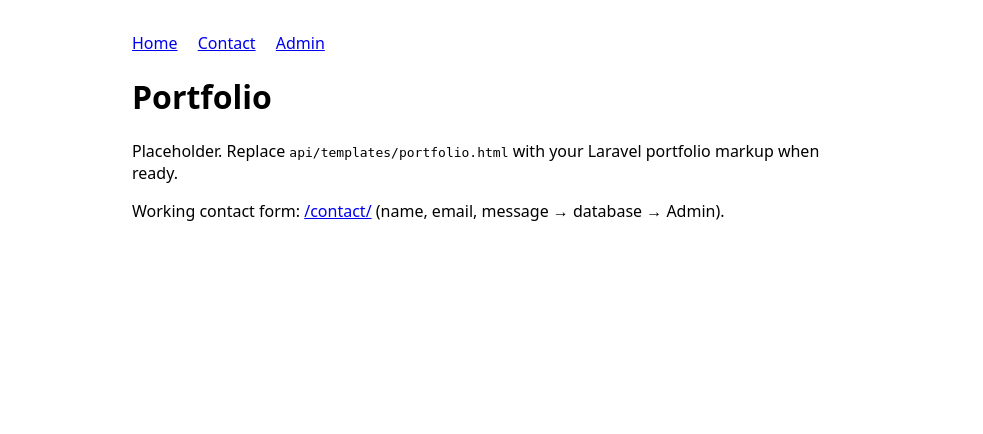
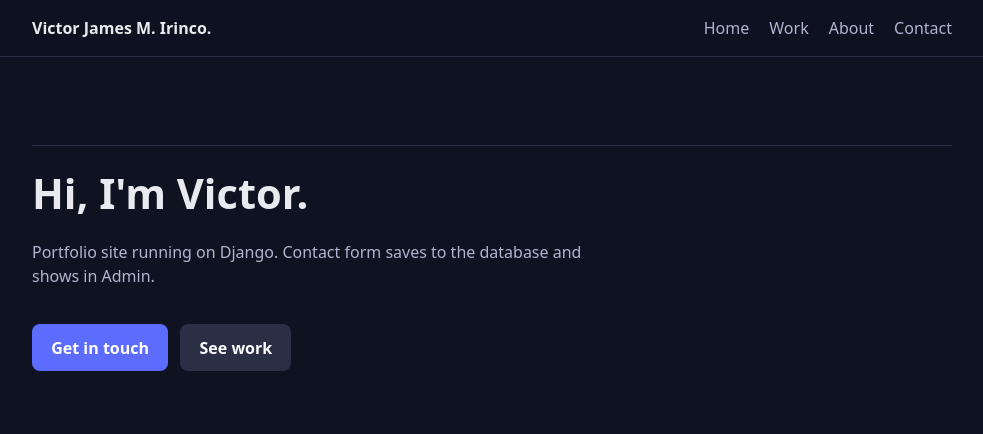
Before and after one commit to irincovictor-cmd/djangoFileTTH, a Django app: page / in a window 1280 px wide. Shown: the top 434 px of the page, without its empty margins (148-1131 px from the left). Run offline with Django 5.2, Linux system fonts and the light colour scheme.

Commit message:
Django portfolio: {% url %} not Laravel route()

```diff
--- a/api/templates/portfolio.html
+++ b/api/templates/portfolio.html
@@ -3,28 +3,72 @@
 <head>
   <meta charset="UTF-8">
   <meta name="viewport" content="width=device-width, initial-scale=1.0">
-  <title>Portfolio</title>
+  <title>Victor James M. Irinco — Portfolio</title>
+  {# Link your CSS after pull if you keep portfolio.css in templates (or move to static/) #}
+  <link rel="stylesheet" href="">
   <style>
-    body { font-family: system-ui, sans-serif; max-width: 720px; margin: 2rem auto; padding: 0 1rem; }
-    nav a { margin-right: 1rem; }
+    /* Fallback styles if portfolio.css is missing */
+    :root { color-scheme: dark; }
+    * { box-sizing: border-box; }
+    body {
+      margin: 0;
+      font-family: system-ui, -apple-system, Segoe UI, sans-serif;
+      background: #0f1220;
+      color: #e8eaef;
+      line-height: 1.5;
+    }
+    header { position: sticky; top: 0; backdrop-filter: blur(8px); background: rgba(15,18,32,.85); border-bottom: 1px solid #2a2f45; }
+    nav {
+      max-width: 960px; margin: 0 auto; padding: 1rem 1.25rem;
+      display: flex; align-items: center; justify-content: space-between; gap: 1rem;
+    }
+    .nav-mark a { font-weight: 700; color: inherit; text-decoration: none; }
+    .nav-links { list-style: none; display: flex; gap: 1.25rem; margin: 0; padding: 0; }
+    .nav-links a { color: #aeb6d0; text-decoration: none; }
+    .nav-links a:hover { color: #fff; }
+    main { max-width: 960px; margin: 0 auto; padding: 2.5rem 1.25rem 4rem; }
+    .hero h1 { font-size: clamp(1.8rem, 4vw, 2.6rem); margin: 0 0 .75rem; }
+    .hero p { color: #aeb6d0; max-width: 36rem; }
+    .cta { display: inline-block; margin-top: 1.25rem; padding: .7rem 1.2rem; background: #5b6cff; color: #fff; border-radius: .5rem; text-decoration: none; font-weight: 600; }
+    section { margin-top: 3rem; padding-top: 1rem; border-top: 1px solid #2a2f45; }
+    section h2 { margin-top: 0; }
   </style>
 </head>
 <body>
-  <nav>
-    <a href="{% url 'home' %}">Home</a>
-    <a href="{% url 'contact' %}">Contact</a>
-    <a href="/admin/">Admin</a>
-  </nav>
+  <header>
+    <nav>
+      <div class="nav-mark">
+        <a href="{% url 'home' %}">Victor James M. Irinco.</a>
+      </div>
+      <ul class="nav-links">
+        <li><a href="{% url 'home' %}">Home</a></li>
+        <li><a href="{% url 'work' %}">Work</a></li>
+        <li><a href="{% url 'about' %}">About</a></li>
+        <li><a href="{% url 'contact' %}">Contact</a></li>
+      </ul>
+    </nav>
+  </header>
 
-  <h1>Portfolio</h1>
-  <p>
-    Placeholder. Replace <code>api/templates/portfolio.html</code> with your
-    Laravel portfolio markup when ready.
-  </p>
-  <p>
-    Working contact form:
-    <a href="{% url 'contact' %}">/contact/</a>
-    (name, email, message → database → Admin).
-  </p>
+  <main>
+    {# section comes from the view: home | work | about #}
+    {% if section == 'work' %}
+      <section id="work">
+        <h2>Work</h2>
+        <p>Projects go here. Replace this block with your Laravel Work section markup (Django tags only — no <code>route()</code>).</p>
+      </section>
+    {% elif section == 'about' %}
+      <section id="about">
+        <h2>About</h2>
+        <p>Victor James M. Irinco · BSIT · Cristal e-College · Tawala, Panglao, Bohol.</p>
+      </section>
+    {% else %}
+      <section class="hero" id="home">
+        <h1>Hi, I'm Victor.</h1>
+        <p>Portfolio site running on Django. Contact form saves to the database and shows in Admin.</p>
+        <a class="cta" href="{% url 'contact' %}">Get in touch</a>
+        <a class="cta" href="{% url 'work' %}" style="background:#2a2f45;margin-left:.5rem;">See work</a>
+      </section>
+    {% endif %}
+  </main>
 </body>
 </html>
```
